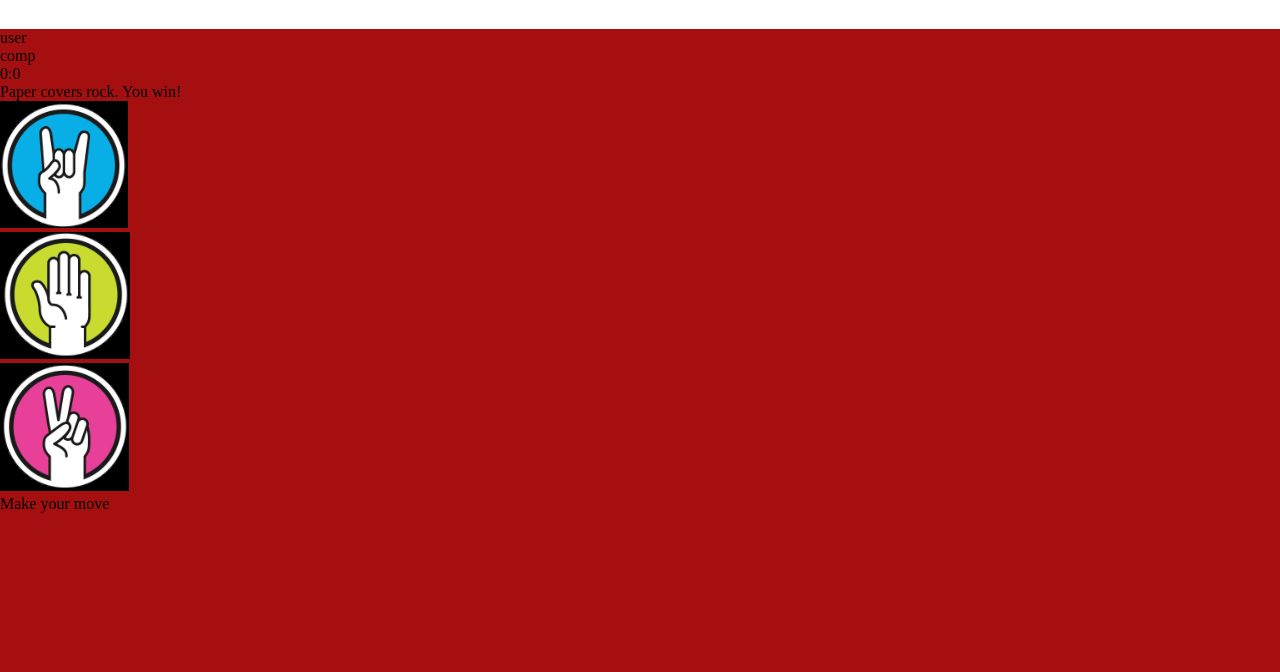
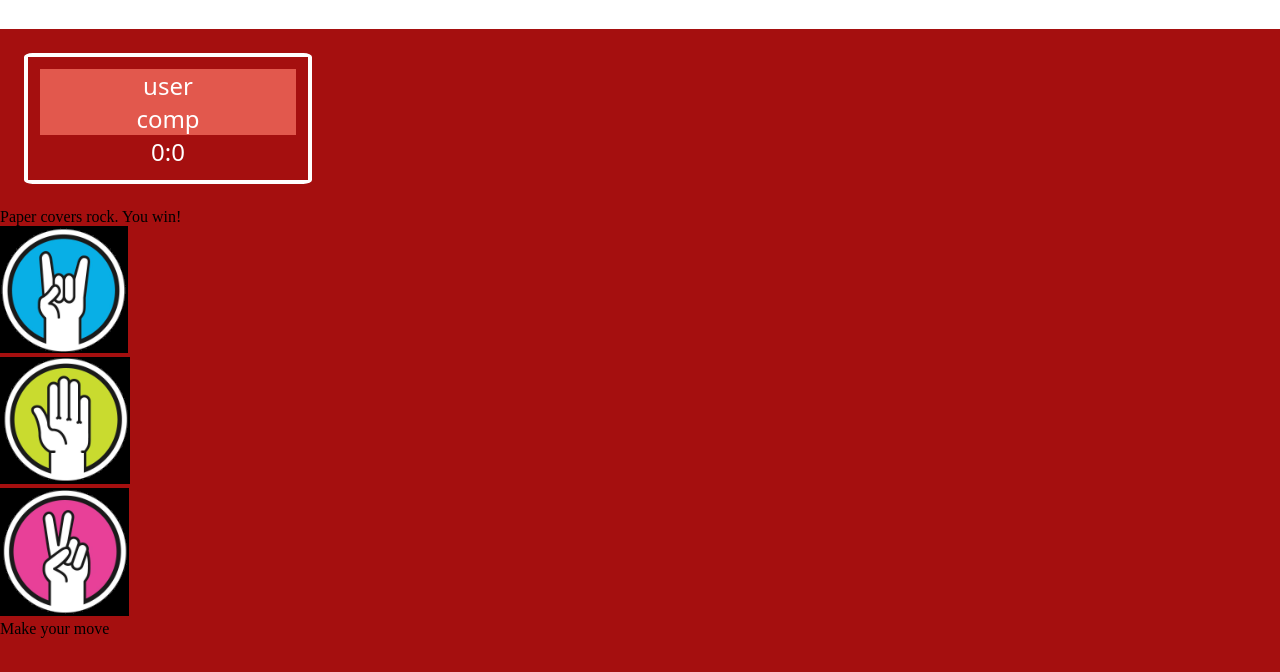
Before and after one commit to GonzaloLlatser/gl_0723_javascript_RockPaperScissors, a plain HTML site: page index.html in a window 1280 px wide. Shown: the part 78-750 px from the top of the page. Drawn offline with Linux system fonts and the light colour scheme.

Commit message:
style: Asignar iconos y estilos iniciales

```diff
--- a/style.css
+++ b/style.css
@@ -1,21 +1,43 @@
-*{
+* {
     margin: 0;
     padding: 0;
     box-sizing: border-box;
 }
 
-body{
+body {
     background-color: rgb(165, 15, 15);
 }
 
 
-header{
+header {
     background-color: white;
     padding: 2em;
 }
 
-header> h1{
+header>h1 {
     color: #25272e;
     text-align: center;
     font-family: system-ui, -apple-system, BlinkMacSystemFont, 'Segoe UI', Roboto, Oxygen, Ubuntu, Cantarell, 'Open Sans', 'Helvetica Neue', sans-serif;
 }
+
+.score-board {
+    margin: 1em;
+    border: 0.2em solid white;
+    border-radius: 3%;
+    text-align: center;
+    width: 12em;
+    color: white;
+    font-size: 150%;
+    padding: 0.5em 0.5em;
+    font-family: system-ui, -apple-system, BlinkMacSystemFont, 'Segoe UI', Roboto, Oxygen, Ubuntu, Cantarell, 'Open Sans', 'Helvetica Neue', sans-serif;
+
+}
+
+.badge{
+    background-color: #e2584d;
+    color: white;
+    font-size: 1em ;
+    font-family: system-ui, -apple-system, BlinkMacSystemFont, 'Segoe UI', Roboto, Oxygen, Ubuntu, Cantarell, 'Open Sans', 'Helvetica Neue', sans-serif;
+}
+
+#user-label
```
